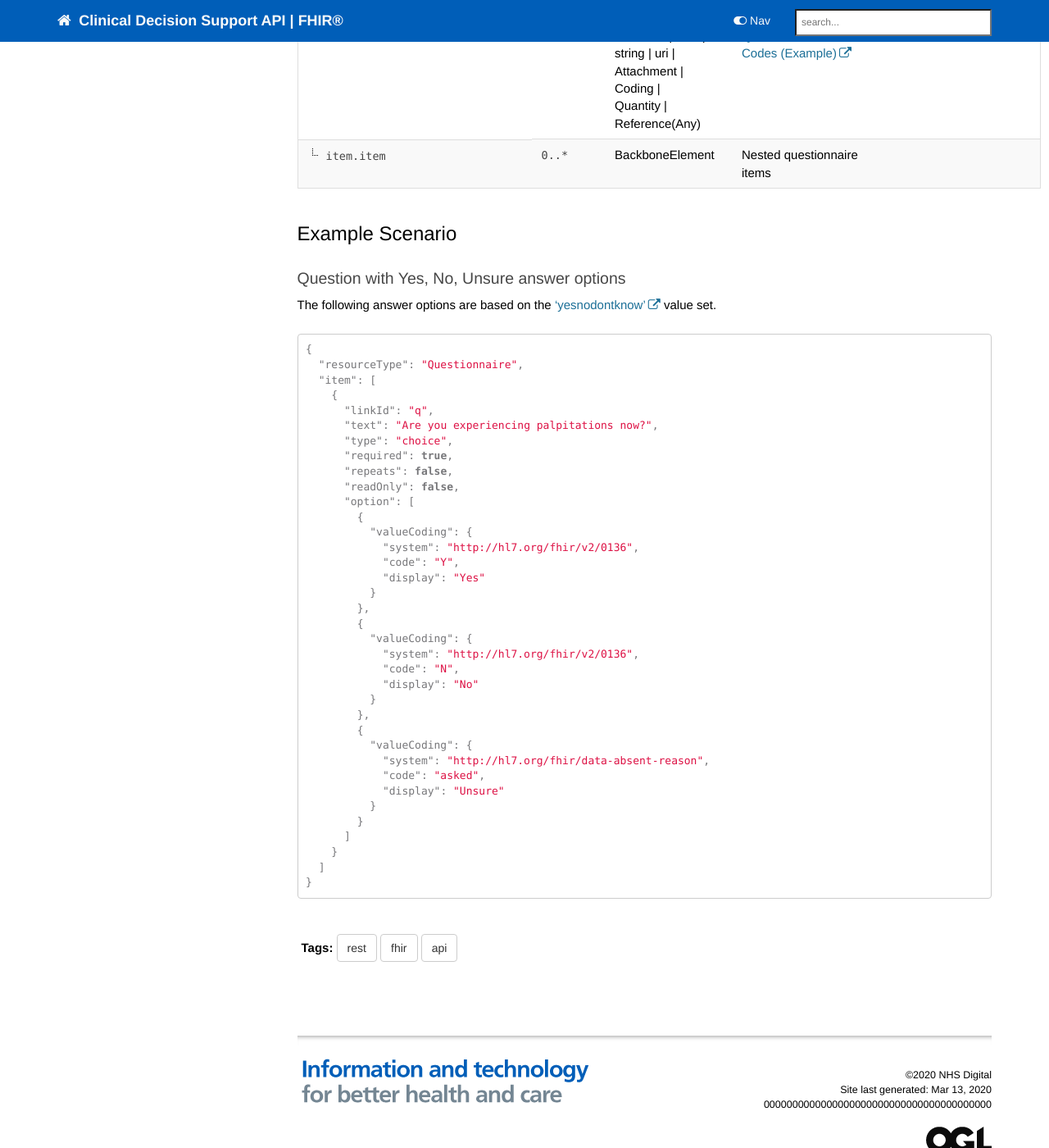
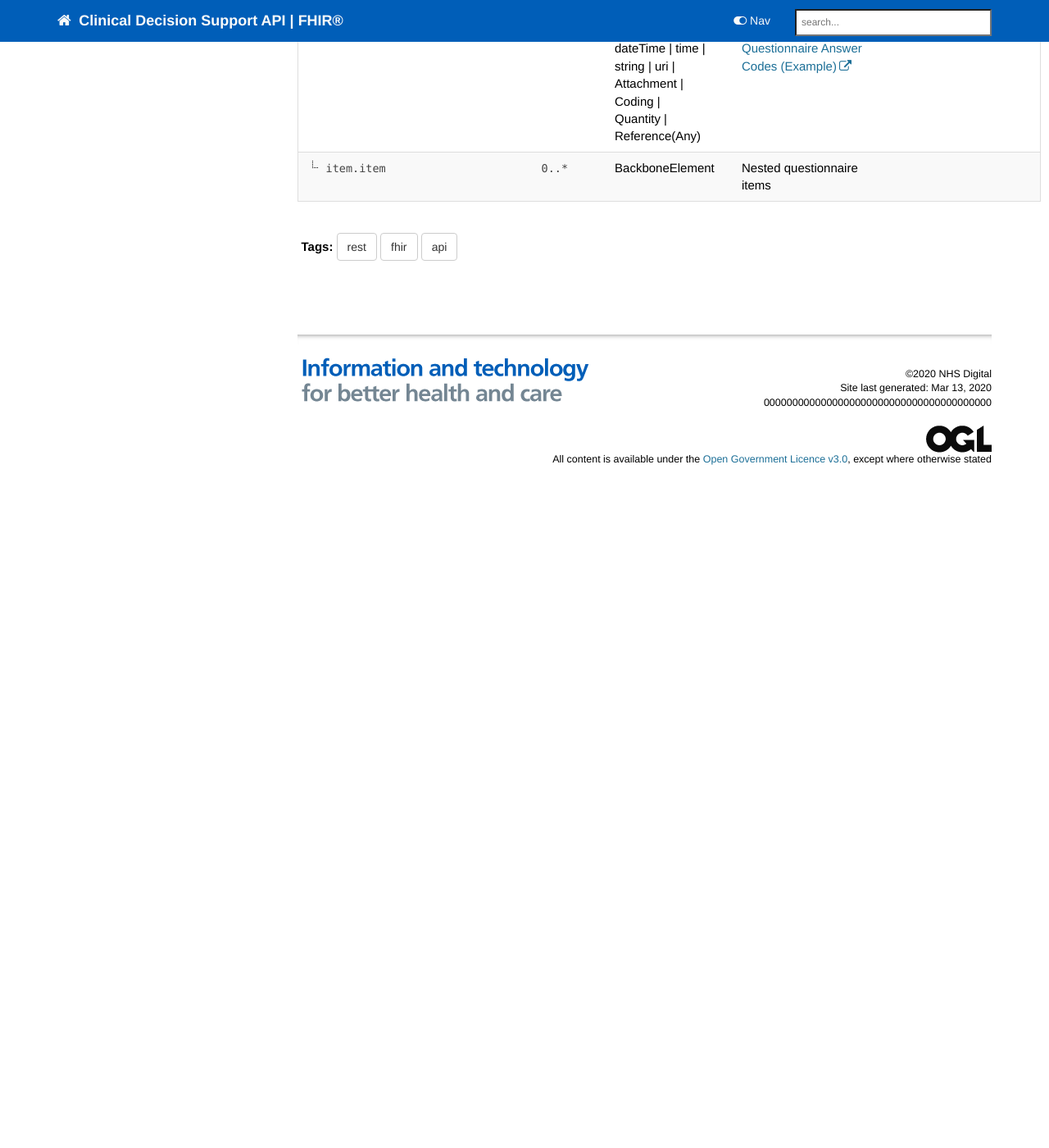
Before and after one commit to nhsconnect/FHIR-CDS, a Jekyll site: the page built from pages/explore/api_questionnaire.md, in a window 1280 px wide and 1400 px high, scrolled down 5791 px. Shown: the whole window at 82% size. Built offline with Jekyll 4.4.1, drawn with Linux system fonts in a browser that asks for light colours; nearby versions of some CDN libraries; our own code applies the rules of GitHub Pages for plain Markdown files; comment, search, counter and statistics services are not loaded; after the commit the page ends 6421 px from its top, so only the background shows below that; part of the change alters nothing that is shown; some of the changed text lies outside the part shown.

Commit message:
pages/explore/api_questionnaire.md updated from https://stackedit.io/

````diff
--- a/pages/explore/api_questionnaire.md
+++ b/pages/explore/api_questionnaire.md
@@ -50,7 +50,9 @@ The responses to a Questionnaire sent by the CDSS are communicated back by the E
 
 Detailed implementation guidance for a `Questionnaire` resource in the CDS context is given below:
 
+
 <table style="min-width:100%;width:100%">
+
 <tr>
     <th style="width:10%;">Name</th>
     <th style="width:5%;">Cardinality</th>
@@ -59,359 +61,363 @@ Detailed implementation guidance for a `Questionnaire` resource in the CDS conte
    <th style="width:37%;">CDS Implementation Guidance</th>
 </tr>
 <tr>
-  <td><code>id</code></td>
-    <td><code>0..1</code></td>
+  <td><code class="highlighter-rouge">id</code></td>
+    <td><code class="highlighter-rouge">0..1</code></td>
     <td>id</td>
     <td>Logical id of this artifact</td>
 	<td>Note that this will always be populated except when the resource is being created (initial creation call)</td>
 </tr>
 <tr>
-  <td><code>meta</code></td>
-    <td><code>0..1</code></td>
+  <td><code class="highlighter-rouge">meta</code></td>
+    <td><code class="highlighter-rouge">0..1</code></td>
     <td>Meta</td>
     <td>Metadata about the resource</td>
 		<td></td>
 </tr>
 <tr>
-  <td><code>implicitRules</code></td>
-    <td><code>0..1</code></td>
+  <td><code class="highlighter-rouge">implicitRules</code></td>
+    <td><code class="highlighter-rouge">0..1</code></td>
     <td>uri</td>
     <td>A set of rules under which this content was created</td>
 		<td></td>
 </tr>
 <tr>
-  <td><code>language</code></td>
-    <td><code>0..1</code></td>
+  <td><code class="highlighter-rouge">language</code></td>
+    <td><code class="highlighter-rouge">0..1</code></td>
     <td>code</td>
 	<td>Language of the resource content. <br/> <a href="http://hl7.org/fhir/stu3/valueset-languages.html">Common Languages</a> (Extensible but limited to All Languages)</td>
 	<td></td>
 </tr>
 <tr>
-  <td><code>text</code></td>
-    <td><code>0..1</code></td>
+  <td><code class="highlighter-rouge">text</code></td>
+    <td><code class="highlighter-rouge">0..1</code></td>
     <td>Narrative</td>
     <td>Text summary of the resource, for human interpretation</td>
 	<td></td>
 </tr>
 <tr>
-  <td><code>contained</code></td>
-    <td><code>0..*</code></td>
+  <td><code class="highlighter-rouge">contained</code></td>
+    <td><code class="highlighter-rouge">0..*</code></td>
     <td>Resource</td>
     <td>Contained, inline Resources</td>
 	<td>This should not be populated</td>
 </tr>
 <tr>
-  <td><code>extension</code></td>
-    <td><code>0..*</code></td>
+  <td><code class="highlighter-rouge">extension</code></td>
+    <td><code class="highlighter-rouge">0..*</code></td>
     <td>Extension</td>
     <td>Additional Content defined by implementations</td>
 	<td></td>
 </tr>
 <tr>
-  <td><code>modifierExtension</code></td>
-    <td><code>0..*</code></td>
+  <td><code class="highlighter-rouge">modifierExtension</code></td>
+    <td><code class="highlighter-rouge">0..*</code></td>
     <td>Extension</td>
     <td>Extensions that cannot be ignored</td>
 	<td></td>
 </tr>
 <tr>
-  <td><code>url</code></td>
-    <td><code>0..1</code></td>
+  <td><code class="highlighter-rouge">url</code></td>
+    <td><code class="highlighter-rouge">0..1</code></td>
     <td>uri</td>
     <td>Logical URI to reference this questionnaire (globally unique)</td>
-<td>This will be used to link a <code>QuestionnaireResponse</code> to the <code>Questionnaire</code> the response is for.</td>
+<td>This will be used to link a <code class="highlighter-rouge">QuestionnaireResponse</code> to the <code class="highlighter-rouge">Questionnaire</code> the response is for.</td>
 </tr>
 <tr>
-  <td><code>identifier</code></td>
-    <td><code>0..*</code></td>
+  <td><code class="highlighter-rouge">identifier</code></td>
+    <td><code class="highlighter-rouge">0..*</code></td>
     <td>Identifier</td>
     <td>Additional identifier for the questionnaire</td>
-<td>A business identifier that is used to identify the <code>Questionnaire</code>.</td>
+<td>A business identifier that is used to identify the <code class="highlighter-rouge">Questionnaire</code>.</td>
 </tr>
 <tr>
-  <td><code>version</code></td>
-      <td><code>0..1</code></td>
+  <td><code class="highlighter-rouge">version</code></td>
+      <td><code class="highlighter-rouge">0..1</code></td>
     <td>string</td>
     <td>Business version of the questionnaire</td>
 <td></td>
  </tr>
 <tr>
-  <td><code>name</code></td>
-      <td><code>0..1</code></td>
+  <td><code class="highlighter-rouge">name</code></td>
+      <td><code class="highlighter-rouge">0..1</code></td>
     <td>string</td>
     <td>Name for this questionnaire (computer friendly)</td>
 <td></td>
 </tr>
 <tr>
-  <td><code>title</code></td>
-      <td><code>0..1</code></td>
+  <td><code class="highlighter-rouge">title</code></td>
+      <td><code class="highlighter-rouge">0..1</code></td>
     <td>string</td>
     <td>Name for this questionnaire (human friendly)</td>
 <td></td>
  </tr>
 <tr>
-  <td><code>status</code></td>
-      <td><code>1..1</code></td>
+  <td><code class="highlighter-rouge">status</code></td>
+      <td><code class="highlighter-rouge">1..1</code></td>
     <td>code</td>
     <td>draft | active | retired | unknown <a href="https://www.hl7.org/fhir/stu3/valueset-publication-status.html">PublicationStatus (Required)</a>.</td>
 <td>In live, this MUST carry the value 'active'.</td>
  </tr>
 <tr>
-  <td><code>experimental</code></td>
-      <td><code>0..1</code></td>
+  <td><code class="highlighter-rouge">experimental</code></td>
+      <td><code class="highlighter-rouge">0..1</code></td>
     <td>boolean</td>
     <td>For testing purposes, not real usage</td>
 <td>This MUST carry the value 'false' in Live deployments.</td>
 </tr>
 <tr>
-  <td><code>date</code></td>
-      <td><code>0..1</code></td>
+  <td><code class="highlighter-rouge">date</code></td>
+      <td><code class="highlighter-rouge">0..1</code></td>
     <td>dateTime</td>
     <td>Date this was last changed</td>
 <td></td>
  </tr>
 <tr>
-  <td><code>publisher</code></td>
-      <td><code>0..1</code></td>
+  <td><code class="highlighter-rouge">publisher</code></td>
+      <td><code class="highlighter-rouge">0..1</code></td>
     <td>string</td>
     <td>Name of the publisher (organization or individual)</td>
 <td></td>
  </tr>
 <tr>
-  <td><code>description</code></td>
-      <td><code>0..1</code></td>
+  <td><code class="highlighter-rouge">description</code></td>
+      <td><code class="highlighter-rouge">0..1</code></td>
     <td>markdown</td>
     <td>Natural language description of the questionnaire</td>
 <td></td>
  </tr>
 <tr>
-  <td><code>purpose</code></td>
-      <td><code>0..1</code></td>
+  <td><code class="highlighter-rouge">purpose</code></td>
+      <td><code class="highlighter-rouge">0..1</code></td>
     <td>markdown</td>
     <td>Why this questionnaire is defined</td>
 <td></td>
  </tr>
 <tr>
-  <td><code>approvalDate</code></td>
-      <td><code>0..1</code></td>
+  <td><code class="highlighter-rouge">approvalDate</code></td>
+      <td><code class="highlighter-rouge">0..1</code></td>
     <td>date</td>
     <td>When the questionnaire was approved by publisher</td>
 <td></td>
  </tr>
 <tr>
-  <td><code>lastReviewDate</code></td>
-      <td><code>0..1</code></td>
+  <td><code class="highlighter-rouge">lastReviewDate</code></td>
+      <td><code class="highlighter-rouge">0..1</code></td>
     <td>date</td>
     <td>When the questionnaire was last reviewed</td>
 <td></td>
  </tr>
 <tr>
-  <td><code>effectivePeriod</code></td>
-      <td><code>0..1</code></td>
+  <td><code class="highlighter-rouge">effectivePeriod</code></td>
+      <td><code class="highlighter-rouge">0..1</code></td>
     <td>Period</td>
     <td>When the questionnaire is expected to be used</td>
 <td>A null value for  effectivePeriod.start means the start of time.<br/>
 A null value for effectivePeriod.end means the end of time</td>
  </tr>
 <tr>
-  <td><code>useContext</code></td>
-      <td><code>0..*</code></td>
+  <td><code class="highlighter-rouge">useContext</code></td>
+      <td><code class="highlighter-rouge">0..*</code></td>
     <td>UsageContext</td>
     <td>Context the content is intended to support</td>
-<td>The contents of this element MUST match the <code>useContext</code> of the current <code>ServiceDefinition</code>.
-If the content of this element is NULL the <code>Questionnaire</code>  can be used with ALL useContexts.
+<td>The contents of this element MUST match the <code class="highlighter-rouge">useContext</code> of the current <code class="highlighter-rouge">ServiceDefinition</code>.
+If the content of this element is NULL the <code class="highlighter-rouge">Questionnaire</code>  can be used with ALL useContexts.
 <br/>
-If the content of this element does not match the <code>useContext</code> of the current <code>ServiceDefinition</code>,the EMS MUST throw an error and MUST NOT proceed.
+If the content of this element does not match the <code class="highlighter-rouge">useContext</code> of the current <code class="highlighter-rouge">ServiceDefinition</code>,the EMS MUST throw an error and MUST NOT proceed.
 </td>
  </tr>
 <tr>
-  <td><code>jurisdiction</code></td>
-      <td><code>0..*</code></td>
+  <td><code class="highlighter-rouge">jurisdiction</code></td>
+      <td><code class="highlighter-rouge">0..*</code></td>
     <td>CodeableConcept</td>
     <td>Intended jurisdiction for service definition (if applicable) <a href="https://www.hl7.org/fhir/stu3/valueset-jurisdiction.html">Jurisdiction ValueSet (Extensible)</a></td>
 <td>
 The value set of this element is extended to include 'England', 'Wales', 'Scotland' and 'Northern Ireland'
 <br/>
-The contents of this element MUST match the <code>jurisdiction</code> of the current <code>ServiceDefinition</code>.
+The contents of this element MUST match the <code class="highlighter-rouge">jurisdiction</code> of the current <code class="highlighter-rouge">ServiceDefinition</code>.
 <br/>
-If the content of this element is NULL the <code>Questionnaire</code>  can be used in ALL jurisdictions.
+If the content of this element is NULL the <code class="highlighter-rouge">Questionnaire</code>  can be used in ALL jurisdictions.
 <br/>
-If the content of this element does not match the jurisdiction of the current <code>ServiceDefinition</code>, the EMS MUST throw an error and MUST NOT proceed.
+If the content of this element does not match the jurisdiction of the current <code class="highlighter-rouge">ServiceDefinition</code>, the EMS MUST throw an error and MUST NOT proceed.
 </td>
  </tr>
 <tr>
-  <td><code>contact</code></td>
-      <td><code>0..*</code></td>
+  <td><code class="highlighter-rouge">contact</code></td>
+      <td><code class="highlighter-rouge">0..*</code></td>
     <td>ContactDetail</td>
     <td>Contact details for the publisher</td>
 <td></td>
  </tr>
 <tr>
-  <td><code>copyright</code></td>
-      <td><code>0..1</code></td>
+  <td><code class="highlighter-rouge">copyright</code></td>
+      <td><code class="highlighter-rouge">0..1</code></td>
     <td>markdown</td>
     <td>Use and/or publishing restrictions</td>
 <td></td>
  </tr>
 <tr>
-  <td><code>code</code></td>
-      <td><code>0..*</code></td>
+  <td><code class="highlighter-rouge">code</code></td>
+      <td><code class="highlighter-rouge">0..*</code></td>
     <td>Coding</td>
     <td>Concept that represents the overall questionnaire <a href="https://www.hl7.org/fhir/stu3/valueset-questionnaire-questions.html">Questionnaire Question Codes (Example)</a></td>
 <td>This MUST NOT be populated.</td>
  </tr>
 <tr>
-  <td><code>subjectType</code></td>
-      <td><code>0..*</code></td>
+  <td><code class="highlighter-rouge">subjectType</code></td>
+      <td><code class="highlighter-rouge">0..*</code></td>
     <td>code</td>
     <td>Resource that can be subject of QuestionnaireResponse <a href="https://www.hl7.org/fhir/stu3/valueset-resource-types.html">ResourceType (Required)</a></td>
 <td>This MUST be populated with 'Patient'.</td>
  </tr>
 <tr>
-  <td><code>item</code></td>
-      <td><code>0..*</code></td>
+  <td><code class="highlighter-rouge">item</code></td>
+      <td><code class="highlighter-rouge">0..*</code></td>
     <td>BackboneElement</td>
     <td>Questions and sections within the questionnaire</td>
 <td></td>
  </tr>
 <tr>
-  <td class="sub"><code>item.linkId</code></td>
-      <td><code>1..1</code></td>
+  <td class="sub"><code class="highlighter-rouge">item.linkId</code></td>
+      <td><code class="highlighter-rouge">1..1</code></td>
  <td>string</td>
     <td>Unique id for item in questionnaire</td>
-    <td>This MUST be populated with an identifier that is unique within the <code>Questionnaire </code>allowing linkage to the equivalent item in a <code>QuestionnaireResponse</code> resource.</td>
+    <td>This MUST be populated with an identifier that is unique within the <code class="highlighter-rouge">Questionnaire </code>allowing linkage to the equivalent item in a <code class="highlighter-rouge">QuestionnaireResponse</code> resource.</td>
 </tr>
 <tr>
-  <td class="sub"><code>item.definition</code></td>
-      <td><code>0..1</code></td>
+  <td class="sub"><code class="highlighter-rouge">item.definition</code></td>
+      <td><code class="highlighter-rouge">0..1</code></td>
  <td>uri</td>
     <td>ElementDefinition - details for the item</td>
     <td>This MUST NOT be populated by the CDSS.</td>
 </tr>
 <tr>
-  <td class="sub"><code>item.code</code></td>
-      <td><code>0..*</code></td>
+  <td class="sub"><code class="highlighter-rouge">item.code</code></td>
+      <td><code class="highlighter-rouge">0..*</code></td>
     <td>Coding</td>
     <td>Corresponding concept for this item in a terminology <a href="https://www.hl7.org/fhir/stu3/valueset-questionnaire-questions.html">Questionnaire Question Codes (Example)</a></td>
 <td>This MUST NOT be populated by the CDSS.</td>
  </tr>
 <tr>
-  <td class="sub"><code>item.prefix</code></td>
-      <td><code>0..1</code></td>
+  <td class="sub"><code class="highlighter-rouge">item.prefix</code></td>
+      <td><code class="highlighter-rouge">0..1</code></td>
     <td>string</td>
     <td>E.g. "1(a)", "2.5.3"</td>
-<td>A short label for a particular group, question or set of display text which is part of the <code>Questionnaire</code>. This could be used as a reference by the individual completing it.</td>
+<td>A short label for a particular group, question or set of display text which is part of the <code class="highlighter-rouge">Questionnaire</code>. This could be used as a reference by the individual completing it.</td>
  </tr>
 <tr>
-  <td class="sub"><code>item.text</code></td>
-      <td><code>0..1</code></td>
+  <td class="sub"><code class="highlighter-rouge">item.text</code></td>
+      <td><code class="highlighter-rouge">0..1</code></td>
     <td>string</td>
     <td>Primary text for the item</td>
 <td>This could be the name of a section, the text of a question or text content for a display item.</td>
  </tr>
 <tr>
-  <td class="sub"><code>item.type</code></td>
-      <td><code>1..1</code></td>
+  <td class="sub"><code class="highlighter-rouge">item.type</code></td>
+      <td><code class="highlighter-rouge">1..1</code></td>
     <td>code</td>
     <td>group | display | boolean | decimal | integer | date | dateTime + <a href="https://www.hl7.org/fhir/stu3/valueset-item-type.html">QuestionnaireItemType (Required)</a></td>
 <td>The type of questionnaire item this is. If this is set to 'group', the EMS User interface MUST present all sub-items together to the user, with the group item description as the header.</td>
  </tr>
 <tr>
-  <td class="sub"><code>item.enableWhen</code></td>
-      <td><code>0..*</code></td>
+  <td class="sub"><code class="highlighter-rouge">item.enableWhen</code></td>
+      <td><code class="highlighter-rouge">0..*</code></td>
      <td>BackboneElement</td>
     <td>Only allow data when</td>
 <td></td>
  </tr>
 <tr>
-  <td class="sub-sub"><code>item.enableWhen.question</code></td>
-      <td><code>1..1</code></td>
+  <td class="sub-sub"><code class="highlighter-rouge">item.enableWhen.question</code></td>
+      <td><code class="highlighter-rouge">1..1</code></td>
     <td>string</td>
     <td>Question that determines whether item is enabled</td>
 <td>This is populated with the item.linkid of the question which determines whether or not this item is enabled</td>
  </tr>
 <tr>
-  <td class="sub-sub"><code>item.enableWhen.hasAnswer</code></td>
-      <td><code>0..1</code></td>
+  <td class="sub-sub"><code class="highlighter-rouge">item.enableWhen.hasAnswer</code></td>
+      <td><code class="highlighter-rouge">0..1</code></td>
     <td>boolean</td>
     <td>Enable when answered or not</td>
 <td></td>
  </tr>
 <tr>
-  <td class="sub-sub"><code>item.enableWhen.answer[x]</code></td>
-      <td><code>0..1</code></td>
+  <td class="sub-sub"><code class="highlighter-rouge">item.enableWhen.answer[x]</code></td>
+      <td><code class="highlighter-rouge">0..1</code></td>
     <td>boolean | decimal |<br>integer | date |<br>dateTime | time |<br>string | uri |<br>Attachment |<br> Coding |<br>Quantity | Reference(Any)</td>
     <td>Value question MUST have <a href="https://www.hl7.org/fhir/stu3/valueset-questionnaire-answers.html">Questionnaire Answer Codes (Example)</a></td>
 <td></td>
  </tr>
 <tr>
-  <td class="sub"><code>item.required</code></td>
-      <td><code>0..1</code></td>
+  <td class="sub"><code class="highlighter-rouge">item.required</code></td>
+      <td><code class="highlighter-rouge">0..1</code></td>
     <td>boolean</td>
   <td>Whether the item must be included in data results</td>
 <td>If this element is true, then the EMS User interface MUST ensure the user provides an answer. If false, the User interface MUST allow the user to skip the question.</td>
  </tr>
 <tr>
-  <td class="sub"><code>item.repeats</code></td>
-      <td><code>0..1</code></td>
+  <td class="sub"><code class="highlighter-rouge">item.repeats</code></td>
+      <td><code class="highlighter-rouge">0..1</code></td>
     <td>boolean</td>
   <td>Whether the item may repeat</td>
 <td>If this option is false, then the EMS User interface MUST only allow a single response to be selected. If the option is true, then multiple responses can be selected.</td>
  </tr>
 <tr>
-  <td class="sub"><code>item.readOnly</code></td>
-      <td><code>0..1</code></td>
+  <td class="sub"><code class="highlighter-rouge">item.readOnly</code></td>
+      <td><code class="highlighter-rouge">0..1</code></td>
     <td>boolean</td>
   <td>Don't allow human editing</td>
 <td>If this option is false, the EMS User interface will present the data as read only.</td>
  </tr>
 <tr>
-  <td class="sub"><code>item.maxLength</code></td>
-      <td><code>0..1</code></td>
+  <td class="sub"><code class="highlighter-rouge">item.maxLength</code></td>
+      <td><code class="highlighter-rouge">0..1</code></td>
     <td>integer</td>
   <td>No more than this many characters</td>
 <td></td>
  </tr>
 <tr>
-  <td class="sub"><code>item.options</code></td>
-      <td><code>0..1</code></td>
+  <td class="sub"><code class="highlighter-rouge">item.options</code></td>
+      <td><code class="highlighter-rouge">0..1</code></td>
     <td>Reference(ValueSet)</td>
   <td>Valueset containing permitted answers</td>
 <td>This MUST NOT be populated by the CDSS.</td>
  </tr>
 <tr>
-  <td class="sub"><code>item.option</code></td>
-      <td><code>0..*</code></td>
+  <td class="sub"><code class="highlighter-rouge">item.option</code></td>
+      <td><code class="highlighter-rouge">0..*</code></td>
     <td>BackboneElement</td>
   <td>Permitted answer</td>
 <td>Where the question has multiple options, only one of which SHOULD be selected, these options can be enumerated in this element.</td>
  </tr>
 <tr>
-  <td class="sub-sub"><code>item.option.value[x]</code></td>
-      <td><code>1..1</code></td>
+  <td class="sub-sub"><code class="highlighter-rouge">item.option.value[x]</code></td>
+      <td><code class="highlighter-rouge">1..1</code></td>
      <td>integer | date |<br>time | string |<br> Coding</td>
     <td>Answer value<br/>
-    <a href="https://www.hl7.org/fhir/stu3/valueset-questionnaire-answers.html">Questionnaire Answer Codes (Example)</a></td>
+   Value question MUST have <a href="https://www.hl7.org/fhir/stu3/valueset-questionnaire-answers.html">Questionnaire Answer Codes (Example)</a></td>
 <td></td>
  </tr>
 <tr>
-  <td class="sub"><code>item.initial[x]</code></td>
-      <td><code>0..1</code></td>
+  <td class="sub"><code class="highlighter-rouge">item.initial[x]</code></td>
+      <td><code class="highlighter-rouge">0..1</code></td>
     <td>boolean | decimal |<br>integer | date |<br>dateTime | time |<br>string | uri |<br>Attachment |<br> Coding |<br>Quantity | Reference(Any)</td>
     <td>Default value when item is first rendered
-    <br/><a href="https://www.hl7.org/fhir/stu3/valueset-questionnaire-answers.html">Questionnaire Answer Codes (Example)</a></td>
+    <br/> <a href="https://www.hl7.org/fhir/stu3/valueset-questionnaire-answers.html">Questionnaire Answer Codes (Example)</a></td>
 <td>This MUST NOT be populated by the CDSS.</td>
  </tr>
 <tr>
-  <td class="sub"><code>item.item</code></td>
-      <td><code>0..*</code></td>
+  <td class="sub"><code class="highlighter-rouge">item.item</code></td>
+      <td><code class="highlighter-rouge">0..*</code></td>
     <td>BackboneElement</td>
     <td>Nested questionnaire items</td>
 <td></td>
  </tr>
 </table>
 
-## Example Scenario ##
+
+
+
+
+<!-- ## Example Scenario ##
 
 ### Question with Yes, No, Unsure answer options ###
 
@@ -454,8 +460,13 @@ The following answer options are based on the ['yesnodontknow'](https://www.hl7.
     }
   ]
 }
-```
+```Placeholder -->
+
+
+
+
+
 
 <!--stackedit_data:
-eyJoaXN0b3J5IjpbMjAwMDYzOTMwOV19
+eyJoaXN0b3J5IjpbLTExMDc1NjM3NzcsMjAwMDYzOTMwOV19
 -->
````
